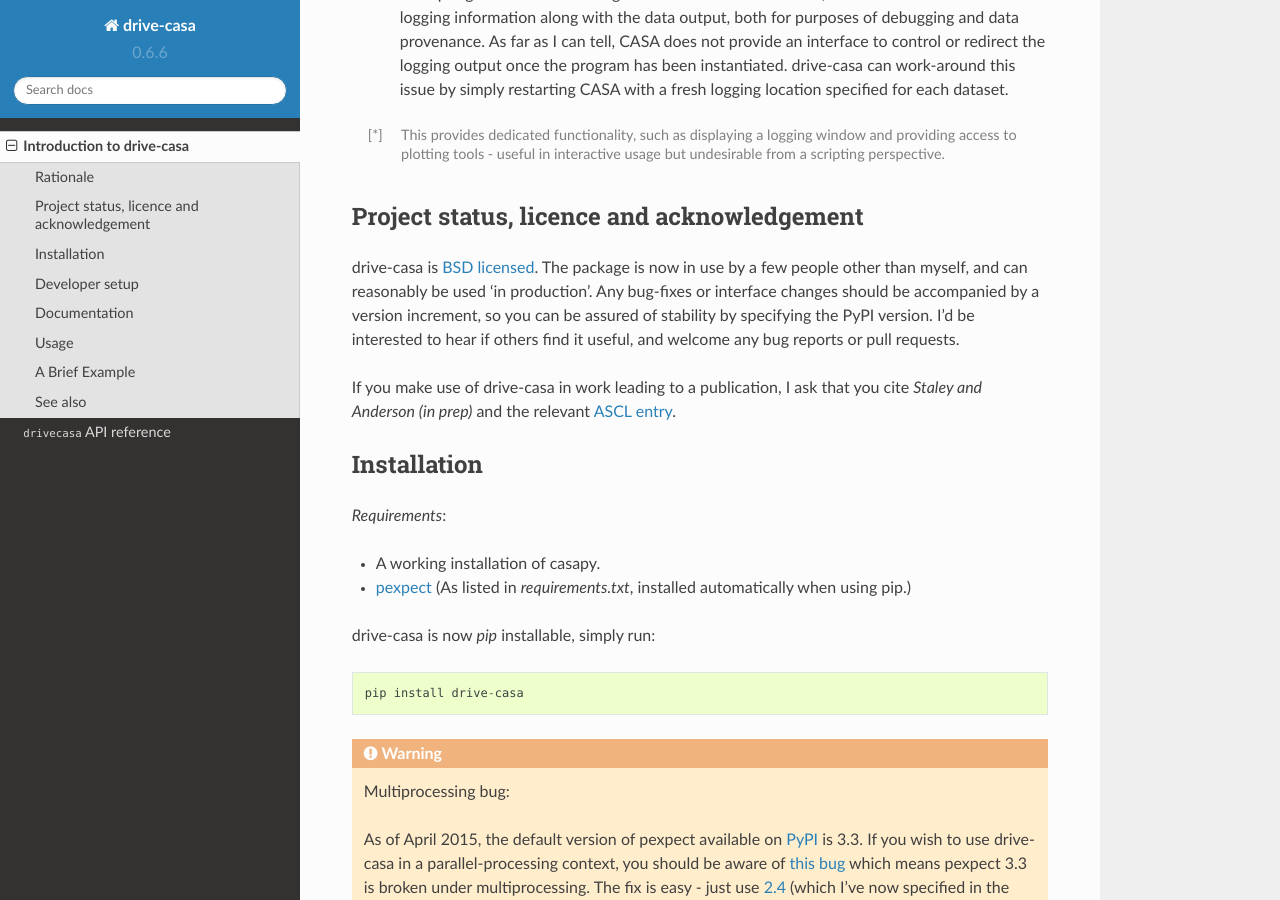
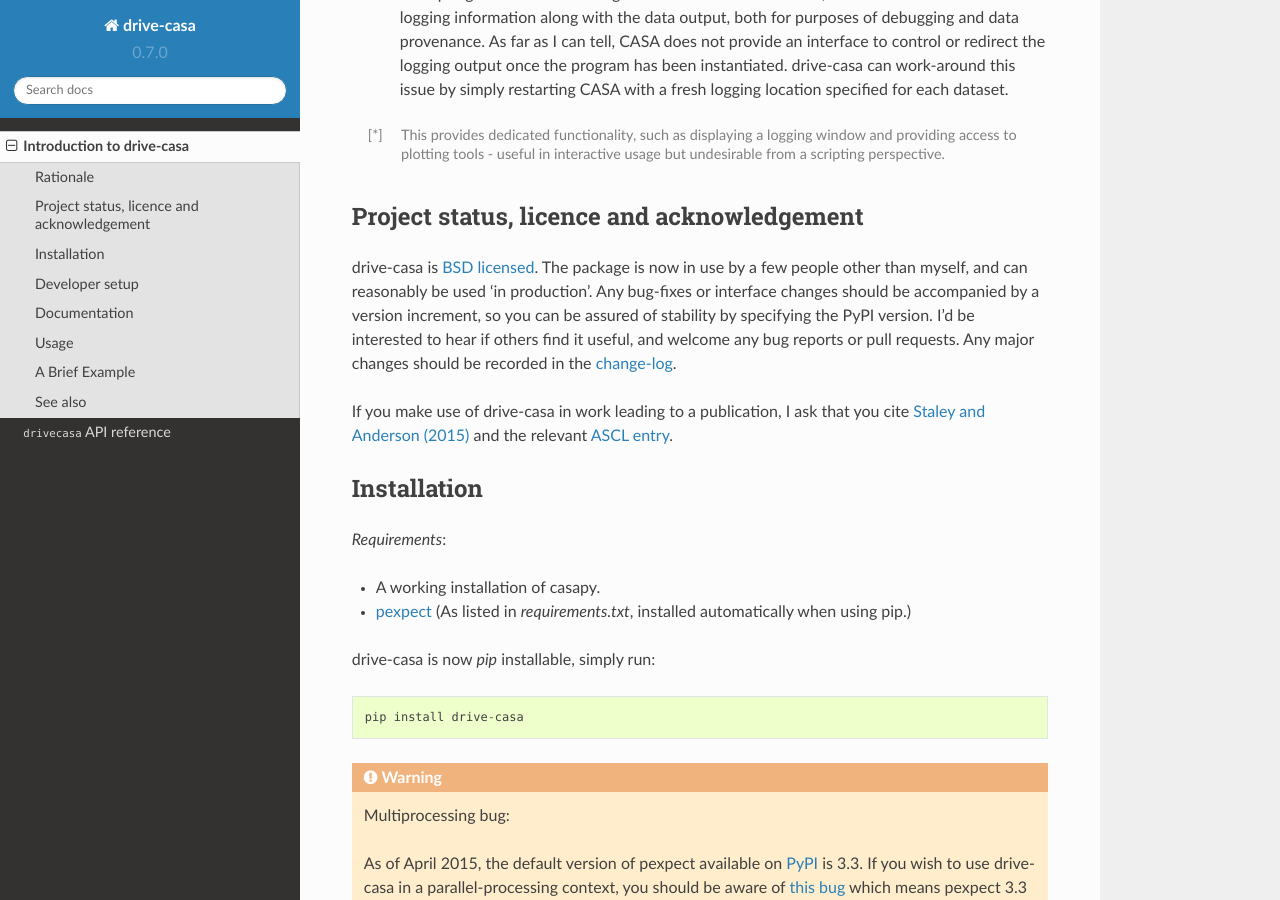
Before and after one commit to timstaley/drive-casa, a Sphinx documentation site: the page built from documentation/source/introduction.rst, in a window 1280 px wide and 900 px high, scrolled down 1757 px. Built offline with Sphinx 7.4.7 and the Read the Docs theme 2.0.0, drawn with Linux system fonts in a browser that asks for light colours; formulas are drawn with MathJax 3; the version number is read from the project's files by our own code.

Commit message:
Bump version, update paper ref, add changelog.

```diff
--- a/documentation/source/introduction.rst
+++ b/documentation/source/introduction.rst
@@ -117,13 +117,16 @@
 Any bug-fixes or interface changes should be accompanied by a version increment,
 so you can be assured of stability by specifying the PyPI version.
 I'd be interested to hear if others find it useful, and welcome
-any bug reports or pull requests.
+any bug reports or pull requests. Any major changes should be recorded in the
+`change-log`_.
 
 If you make use of drive-casa in work leading to a publication, I ask that
-you cite *Staley and Anderson (in prep)* and the relevant
+you cite `Staley and Anderson (2015)`_ and the relevant
 `ASCL entry`_.
 
- .. _BSD licensed: https://github.com/timstaley/drive-casa/blob/master/LICENCE.txt
+.. _BSD licensed: https://github.com/timstaley/drive-casa/blob/master/LICENCE.txt
+.. _change-log: https://github.com/timstaley/drive-casa/blob/master/CHANGES.md
+.. _Staley and Anderson (2015): http://labs.adsabs.harvard.edu/adsabs/abs/2015arXiv150508123S/
 .. _ASCL entry: http://ascl.net/1504.006
 
 Installation
--- a/setup.py
+++ b/setup.py
@@ -4,7 +4,7 @@
 
 setup(
     name="drive-casa",
-    version="0.6.6",
+    version="0.7.0",
     packages=['drivecasa'],
     description="""An interfacing package for scripting CASA from within a larger pipeline.""",
     author="Tim Staley",
```
Also changed, not shown: CHANGES.md (added, +13 -0 lines), 1 other file.
